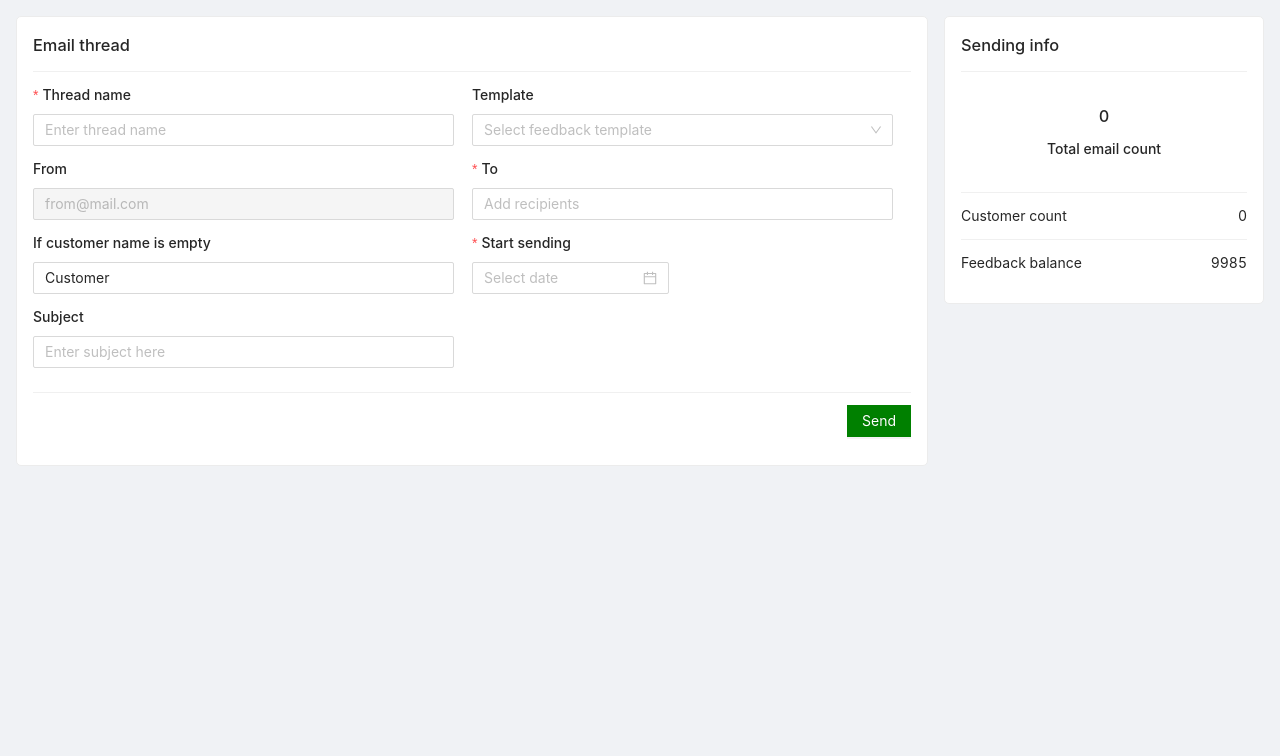
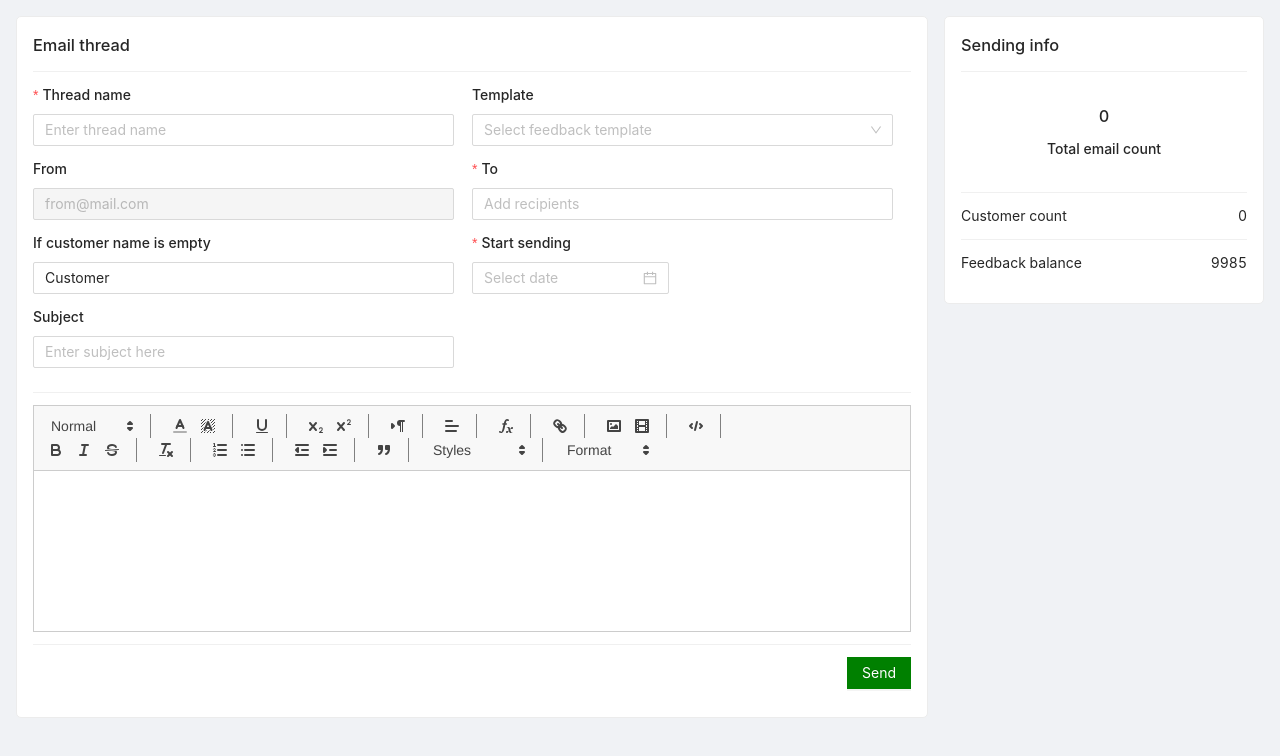
Before and after one commit to aygunbarkhudarova/react-email-form, a React (Create React App) app: page /create in a window 1280 px wide. Shown: the top 756 px of the page. Built offline with nearby package versions, Linux system fonts and the light colour scheme.

Commit message:
feat: add html editor to form

```diff
--- a/package.json
+++ b/package.json
@@ -9,6 +9,7 @@
     "antd": "^4.24.1",
     "react": "^18.2.0",
     "react-dom": "^18.2.0",
+    "react-quill": "^2.0.0",
     "react-router-dom": "^6.4.3",
     "react-scripts": "5.0.1",
     "web-vitals": "^2.1.4"
--- /dev/null
+++ b/src/assets/editor.css
@@ -0,0 +1,25 @@
+.ql-editor {
+  height: 10rem !important;
+}
+
+.ql-toolbar.ql-snow .ql-formats:not(:last-child) {
+  border-right: 1px solid gray;
+  padding-right: 10px;
+}
+
+.ql-toolbar.ql-snow {
+  background-color: #f8f8f8;
+  padding-right: calc(70vw - 50rem) !important;
+}
+
+.quill {
+  text-align: start;
+}
+
+.ql-snow .ql-picker.ql-font .ql-picker-label::before {
+  content: "Styles" !important;
+}
+
+.ql-snow .ql-picker.ql-size .ql-picker-label::before {
+  content: "Format" !important;
+}
--- a/src/assets/index.css
+++ b/src/assets/index.css
@@ -1,2 +1,3 @@
 @import "antdesign-override.css";
 @import "style.css";
+@import "editor.css";
--- a/src/components/Form.js
+++ b/src/components/Form.js
@@ -1,6 +1,7 @@
 import React from "react";
 import {Button, Col, DatePicker, Divider, Form, Input, Row, Select} from 'antd';
 import {useNavigate} from "react-router-dom";
+import HtmlEditor from "./HtmlEditor";
 
 const {Option, OptGroup} = Select;
 
@@ -131,6 +132,12 @@ function EmailForm() {
           </Col>
         </Row>
         <Divider/>
+        <Row>
+          <Col span={24}>
+            <HtmlEditor/>
+          </Col>
+        </Row>
+        <Divider/>
         <Row justify="end">
           <Col>
             <Form.Item>
--- /dev/null
+++ b/src/components/HtmlEditor.js
@@ -0,0 +1,53 @@
+import React, {useState} from "react";
+import ReactQuill from "react-quill";
+import "react-quill/dist/quill.snow.css";
+
+function HtmlEditor() {
+  const [editorHtml, setEditorHtml] = useState("")
+
+  const handleChange = (html) => {
+    setEditorHtml(html);
+  }
+
+  HtmlEditor.modules = {
+    toolbar: [
+      [{'header': [1, 2, 3, 4, 5, 6, false]}],
+      [{'color': []}, {'background': []}],
+      ['underline'],
+      [{'script': 'sub'}, {'script': 'super'}],
+      [{'direction': 'rtl'}], [{'align': []}],
+      ['formula'], ['link'],
+      ['image', 'video'],
+      ['code-block'],
+      ['bold', 'italic', 'strike'], ['clean'],
+      [{'list': 'ordered'}, {'list': 'bullet'}],
+      [{'indent': '-1'}, {'indent': '+1'}],
+      ['blockquote'],
+      [{'font': []}], [{size: []}],
+    ],
+
+    clipboard: {
+      matchVisual: false,
+    }
+  }
+
+  HtmlEditor.formats = [
+    'header', 'font', 'size',
+    'bold', 'italic', 'underline', 'strike', 'blockquote',
+    'list', 'bullet', 'indent',
+    'link', 'image', 'video', 'color', 'background', 'direction',
+    'code-block', 'clean', 'script', 'align', 'formula'
+  ]
+
+  return (
+      <ReactQuill
+          theme="snow"
+          onChange={handleChange}
+          value={editorHtml}
+          modules={HtmlEditor.modules}
+          formats={HtmlEditor.formats}
+      />
+  );
+}
+
+export default HtmlEditor;
```
